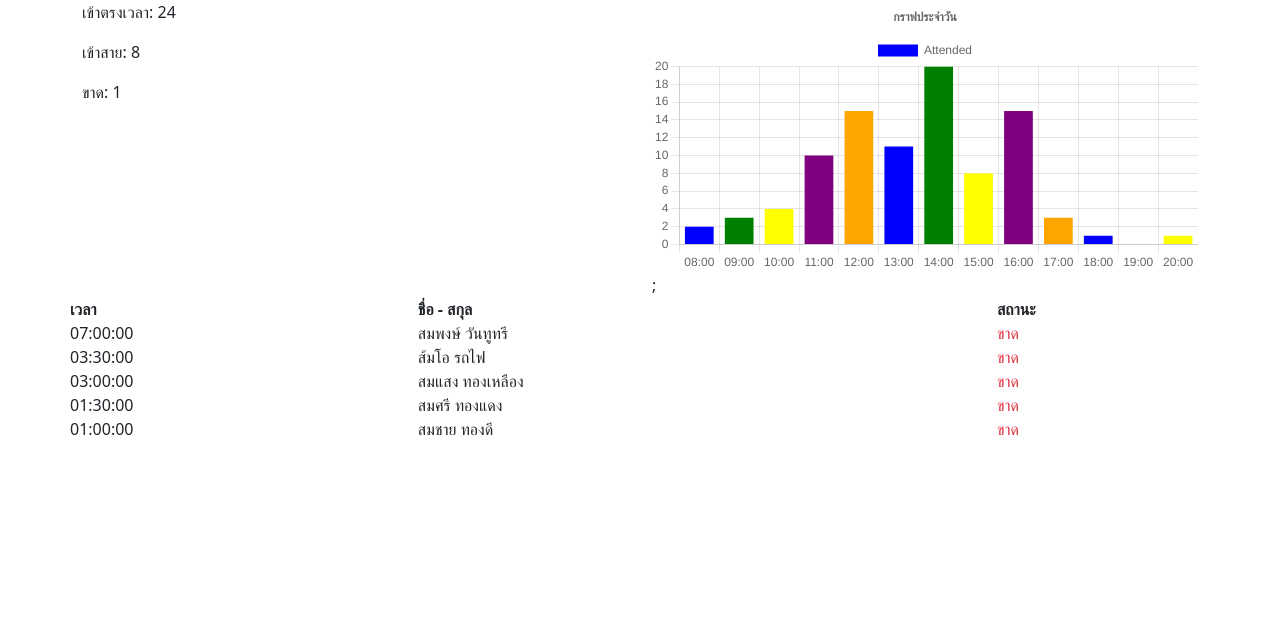
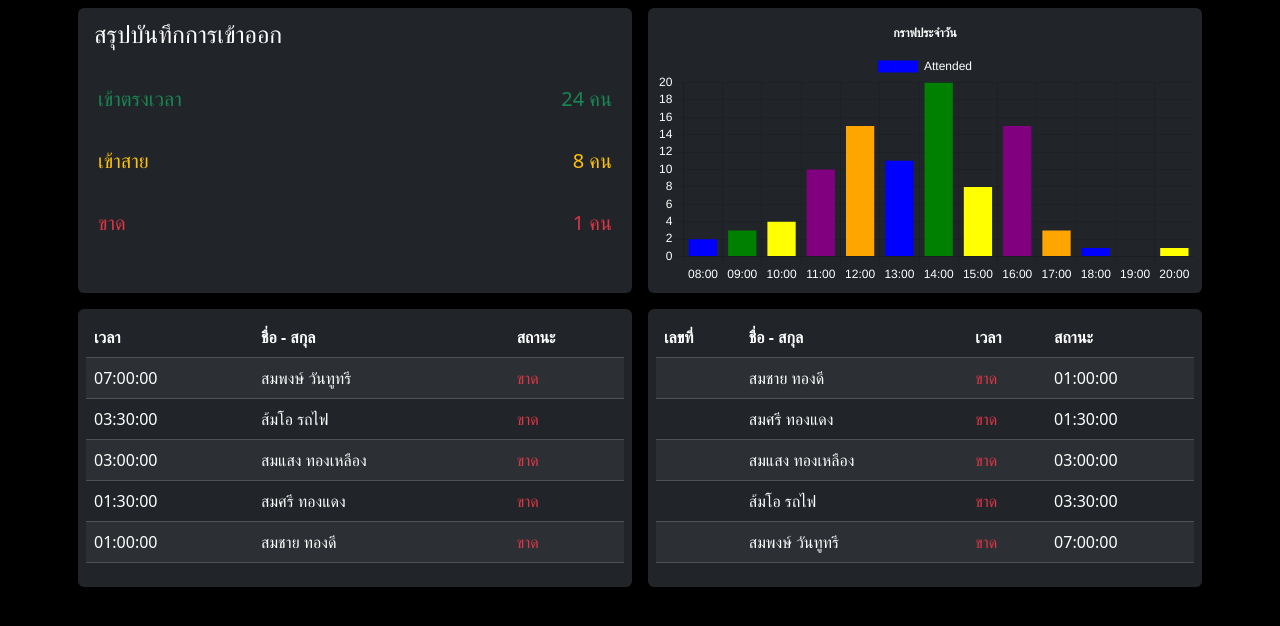
Before and after one commit to donny444/face-track, a Next.js app: page / in a window 1280 px wide. Shown: the top 626 px of the page. Built offline with nearby package versions, Linux system fonts and the light colour scheme.

Commit message:
apply some styling

```diff
--- a/src/app/layout.tsx
+++ b/src/app/layout.tsx
@@ -25,7 +25,7 @@ export default function RootLayout({
 }>) {
   return (
     <html lang="en">
-      <body className={`${geistSans.variable} ${geistMono.variable}`}>
+      <body className={`${geistSans.variable} ${geistMono.variable} bg-black`}>
         {children}
       </body>
     </html>
--- a/src/app/page.tsx
+++ b/src/app/page.tsx
@@ -23,23 +23,26 @@ ChartJS.register(
   Legend
 );
 
+ChartJS.defaults.color = "#ffffff";
+
 import attendanceData from "@/data/attendance_data.json";
 import attendanceCounts from "@/data/attendance_counts.json";
 import recentAttendances from "@/data/recent_attendances.json";
 
 import BarChartInterface from "@/interfaces/bar_chart_interface.ts";
 import AttendanceCountsInterface from "@/interfaces/attendance_counts_interface.ts";
+import AttendeeInterface from "@/interfaces/attendee_interface.ts";
 
 export default function Summary() {
   return (
-    <Container>
+    <Container className="gap-3">
       <Row>
         <AttendanceCountSummary countData={attendanceCounts} />
         <DailyChartSummary chartData={attendanceData} />
       </Row>
       <Row>
-        <AttendanceLogSummary />
-        <AttendeeListSummary />
+        <AttendanceLogSummary attendees={recentAttendances} />
+        <AttendeeListSummary attendees={recentAttendances} />
       </Row>
     </Container>
   );
@@ -47,10 +50,13 @@ export default function Summary() {
 
 function AttendanceCountSummary({ countData }: AttendanceCountsInterface) {
   return (
-    <Col>
-      <p>เข้าตรงเวลา: {countData[0].count}</p>
-      <p>เข้าสาย: {countData[1].count}</p>
-      <p>ขาด: {countData[2].count}</p>
+    <Col className="bg-dark text-white p-2 m-2 rounded">
+      <p className="fs-4 ms-2">สรุปบันทึกการเข้าออก</p>
+      <Container className="d-flex flex-column justify-content-evenly h-75">
+        <p className="text-success fs-5 d-flex justify-content-between"><span>เข้าตรงเวลา</span><span>{countData[0].count} คน</span></p>
+        <p className="text-warning fs-5 d-flex justify-content-between"><span>เข้าสาย</span><span>{countData[1].count} คน</span></p>
+        <p className="text-danger fs-5 d-flex justify-content-between"><span>ขาด</span><span>{countData[2].count} คน</span></p>
+      </Container>
     </Col>
   );
 }
@@ -66,31 +72,37 @@ function DailyChartSummary({ chartData }: DailyChartProps) {
       title: {
         display: true,
         text: "กราฟประจำวัน",
-      },
+        color: "white",
+      }
     },
   };
 
   return (
-    <Col>
-      <Bar options={options} data={chartData} />;
+    <Col className="bg-dark text-white p-2 m-2 rounded">
+      <Bar options={options} data={chartData} />
     </Col>
   );
 }
 
-function AttendanceLogSummary() {
+interface AttendeesInterface {
+  attendees: Array<AttendeeInterface>;
+}
+
+function AttendanceLogSummary({ attendees }: AttendeesInterface) {
   const startClassTime = new Date().setHours(8, 0, 0, 0);
   const lateClassTime = new Date().setHours(10, 0, 0, 0);
   const endClassTime = new Date().setHours(11, 0, 0, 0);
 
-  const attendeesLength = recentAttendances.length;
+  const attendeesLength = attendees.length;
 
   const attendanceRows = (): JSX.Element => {
     const result: JSX.Element[] = [];
     for (let i = attendeesLength - 1; i >= 0; i--) {
-      const attendance = recentAttendances[i];
+      const attendance = attendees[i];
       const attendanceTime = new Date(attendance.datetime).getTime();
-      result[attendeesLength - i] = (
-        <tr key={i}>
+      const index = attendeesLength - 1 - i;
+      result[index] = (
+        <tr key={index}>
           <td>
             {new Date(attendance.datetime).toLocaleString("th-TH", {
               hour: "2-digit",
@@ -116,7 +128,8 @@ function AttendanceLogSummary() {
   };
 
   return (
-    <table>
+    <Col className="bg-dark text-white p-2 m-2 rounded">
+      <table className="table table-dark table-striped">
         <thead>
           <tr>
             <th>เวลา</th>
@@ -126,9 +139,61 @@ function AttendanceLogSummary() {
         </thead>
         <tbody>{attendanceRows()}</tbody>
       </table>
+    </Col>
   );
 }
 
-function AttendeeListSummary() {
-  return <Col></Col>;
+function AttendeeListSummary({ attendees }: AttendeesInterface) {
+
+  const startClassTime = new Date().setHours(8, 0, 0, 0);
+  const lateClassTime = new Date().setHours(10, 0, 0, 0);
+  const endClassTime = new Date().setHours(11, 0, 0, 0);
+
+  const attendanceRows = (): JSX.Element => {
+    const result: JSX.Element[] = [];
+    for (let i = 0; i < 5; i++) {
+      const attendee = attendees[i];
+      const attendanceTime = new Date(attendee.datetime).getTime();
+      result[i] = (
+        <tr key={i}>
+          <td>{attendee.id}</td>
+          <td>
+            {attendee.first_name} {attendee.last_name}
+          </td>
+          {attendanceTime < lateClassTime &&
+          attendanceTime >= startClassTime ? (
+            <td className="text-success">ตรงเวลา</td>
+          ) : null}
+          {attendanceTime < endClassTime && attendanceTime >= lateClassTime ? (
+            <td className="text-warning">เข้าสาย</td>
+          ) : null}
+          {attendanceTime > endClassTime ? <td className="text-danger">ขาด</td> : null}
+          <td>
+            {new Date(attendee.datetime).toLocaleString("th-TH", {
+              hour: "2-digit",
+              minute: "2-digit",
+              second: "2-digit",
+            })}
+          </td>
+        </tr>
+      );
     }
+    return <>{result}</>;
+  };
+
+  return (
+    <Col className="bg-dark text-white p-2 m-2 rounded">
+      <table className="table table-dark table-striped">
+        <thead>
+          <tr>
+            <th>เลขที่</th>
+            <th>ชื่อ - สกุล</th>
+            <th>เวลา</th>
+            <th>สถานะ</th>
+          </tr>
+        </thead>
+        <tbody>{attendanceRows()}</tbody>
+      </table>
+    </Col>
+  );
+}
```
Lines whose indentation alone changed are shown as unchanged.
